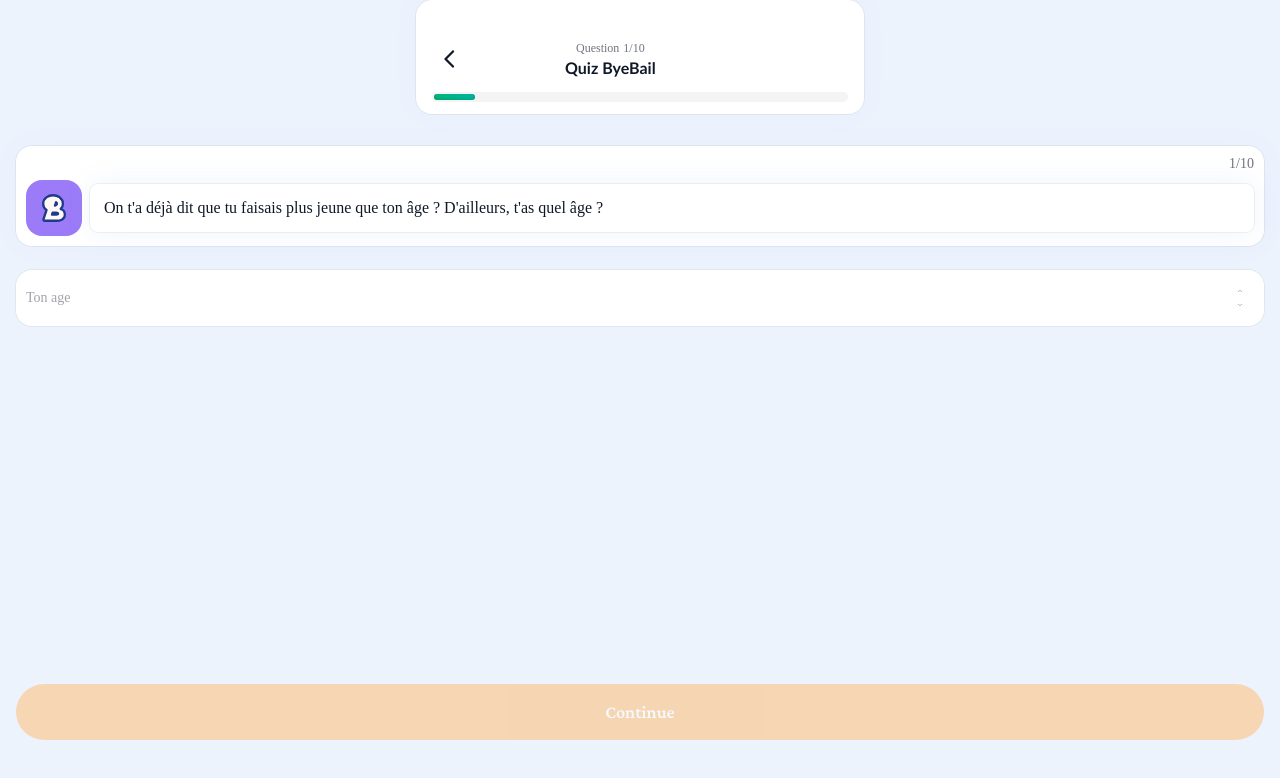
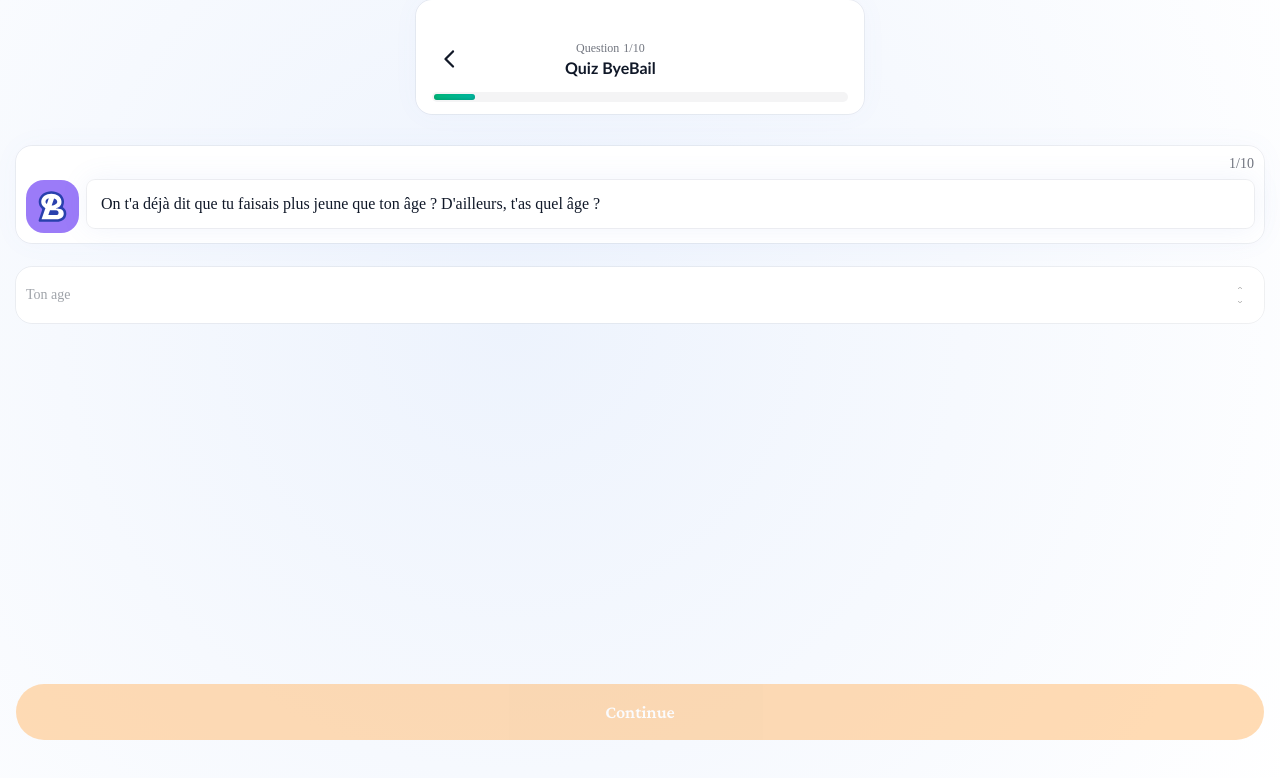
Before and after one commit to CLEMENT-R-DEV/ByeBail-Quizz, a Next.js app: page /quiz/1 in a window 1280 px wide. Shown: the top 778 px of the page. Built offline with nearby package versions, Linux system fonts and the light colour scheme.

Commit message:
(feat): UI/UX

```diff
--- a/app/globals.css
+++ b/app/globals.css
@@ -1,7 +1,7 @@
 @import "tailwindcss";
 
 :root {
-  --background: #EDF3FD;
+  --background: #F8F9FD;
   --foreground: #171717;
 }
 
@@ -12,7 +12,8 @@
 }
 
 body {
-  background: #EDF3FD;
+  background: #F8F9FD;
+  background: radial-gradient(circle at 40% 40%, #EDF3FD, #F9FBFC00 100%);
   color: var(--foreground);
   font-family: var(--font-satoshi), sans-serif;
   min-height: 100vh;
--- a/components/quiz/QuestionBubble.tsx
+++ b/components/quiz/QuestionBubble.tsx
@@ -23,10 +23,10 @@
           </div>
 
           {/* Avatar + Bulle */}
-          <div className="self-stretch flex justify-start items-center gap-2">
+          <div className="self-stretch flex justify-start items-start gap-2">
             {/* Avatar */}
-            <div className="w-14 h-14 bg-[#9B7BF8] rounded-2xl flex justify-center items-center gap-2.5">
-              <div className="relative w-6 h-7">
+            <div className="w-[53px] h-[53px] bg-[#9B7BF8] rounded-[18px] flex justify-center items-center gap-2.5">
+              <div className="relative w-[29px] h-[34px]">
                 <Image
                   src="/images/B.svg"
                   alt="ByeBail"
```
Also changed, not shown: public/images/B.svg.
